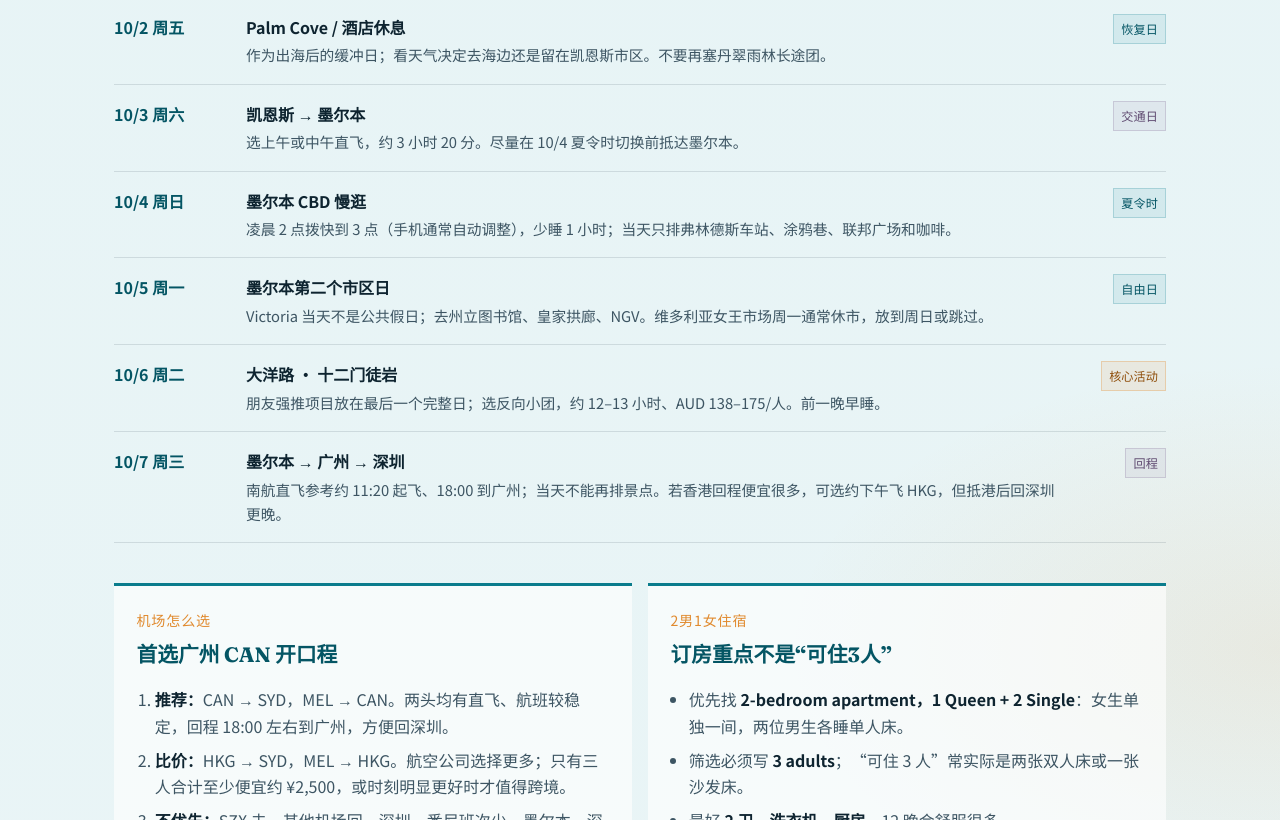
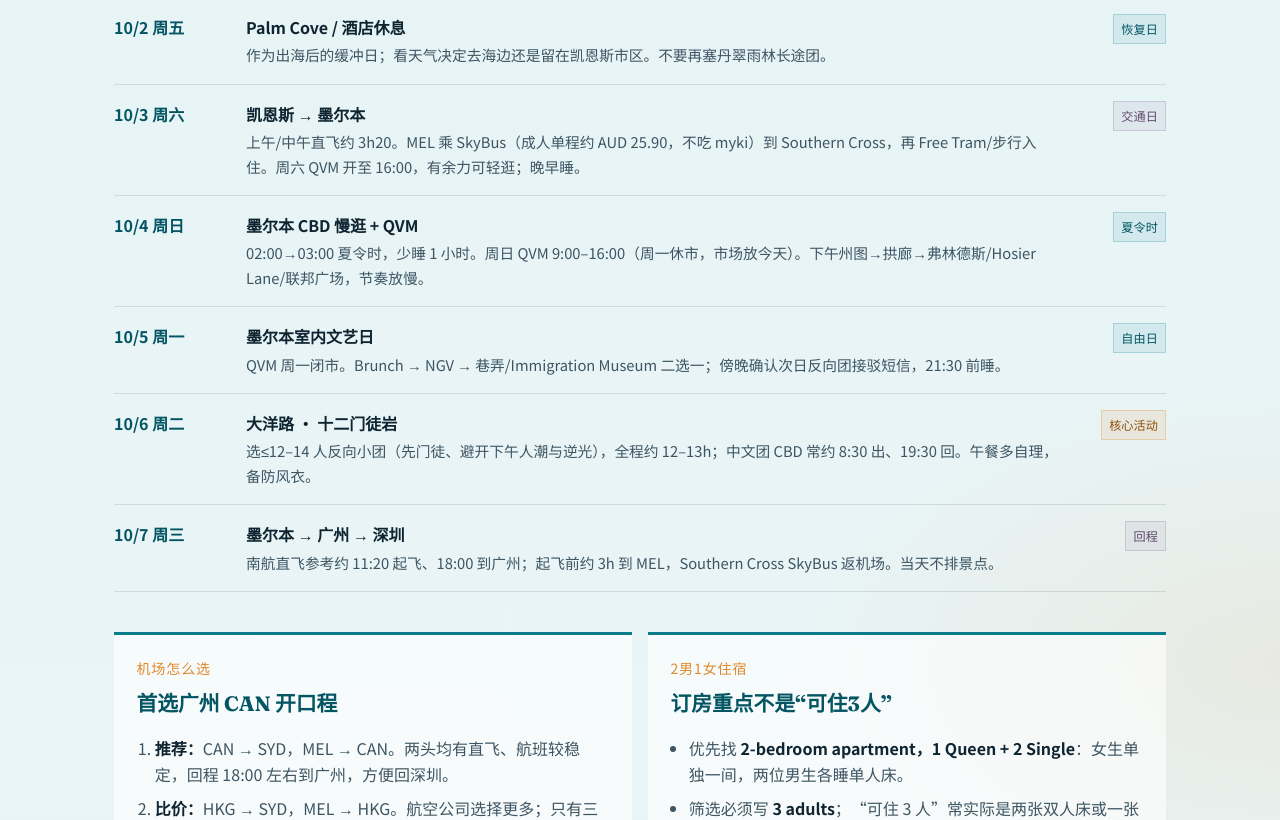
Before and after one commit to wangzizhuo812-dot/video-share, a plain HTML site: page australia-guide/index.html in a window 1280 px wide. Shown: the part 1980-2800 px from the top of the page. Drawn offline with Linux system fonts and the light colour scheme.

Commit message:
Add deep Cairns research for Sep 29–Oct 3 2026
Document Silverswift vs Reef Magic, Skyrail Stage 1 loop constraints,
Palm Cove transport, 2BR lodging, dining, hourly plans, risks and sources;
update guide copy to match official peak pricing and upgrade timetable.

Co-authored-by: wangzizhuo812-dot <wangzizhuo812-dot@users.noreply.github.com>

```diff
--- a/australia-guide/index.html
+++ b/australia-guide/index.html
@@ -14,6 +14,7 @@
     <a class="brand" href="#top">慢游澳洲</a>
     <nav>
       <a href="#your-plan">你的安排</a>
+      <a href="#transport">交通住宿</a>
       <a href="#focus">重点调研</a>
       <a href="#route">路线</a>
       <a href="#itinerary">日程</a>
@@ -105,27 +106,27 @@
         </article>
         <article class="date-row travel">
           <time datetime="2026-10-03">10/3 周六</time>
-          <div><strong>凯恩斯 → 墨尔本</strong><p>选上午或中午直飞，约 3 小时 20 分。尽量在 10/4 夏令时切换前抵达墨尔本。</p></div>
+          <div><strong>凯恩斯 → 墨尔本</strong><p>上午/中午直飞约 3h20。MEL 乘 SkyBus（成人单程约 AUD 25.90，不吃 myki）到 Southern Cross，再 Free Tram/步行入住。周六 QVM 开至 16:00，有余力可轻逛；晚早睡。</p></div>
           <span class="pace">交通日</span>
         </article>
         <article class="date-row easy">
           <time datetime="2026-10-04">10/4 周日</time>
-          <div><strong>墨尔本 CBD 慢逛</strong><p>凌晨 2 点拨快到 3 点（手机通常自动调整），少睡 1 小时；当天只排弗林德斯车站、涂鸦巷、联邦广场和咖啡。</p></div>
+          <div><strong>墨尔本 CBD 慢逛 + QVM</strong><p>02:00→03:00 夏令时，少睡 1 小时。周日 QVM 9:00–16:00（周一休市，市场放今天）。下午州图→拱廊→弗林德斯/Hosier Lane/联邦广场，节奏放慢。</p></div>
           <span class="pace">夏令时</span>
         </article>
         <article class="date-row">
           <time datetime="2026-10-05">10/5 周一</time>
-          <div><strong>墨尔本第二个市区日</strong><p>Victoria 当天不是公共假日；去州立图书馆、皇家拱廊、NGV。维多利亚女王市场周一通常休市，放到周日或跳过。</p></div>
+          <div><strong>墨尔本室内文艺日</strong><p>QVM 周一闭市。Brunch → NGV → 巷弄/Immigration Museum 二选一；傍晚确认次日反向团接驳短信，21:30 前睡。</p></div>
           <span class="pace">自由日</span>
         </article>
         <article class="date-row big">
           <time datetime="2026-10-06">10/6 周二</time>
-          <div><strong>大洋路 · 十二门徒岩</strong><p>朋友强推项目放在最后一个完整日；选反向小团，约 12–13 小时、AUD 138–175/人。前一晚早睡。</p></div>
+          <div><strong>大洋路 · 十二门徒岩</strong><p>选≤12–14 人反向小团（先门徒、避开下午人潮与逆光），全程约 12–13h；中文团 CBD 常约 8:30 出、19:30 回。午餐多自理，备防风衣。</p></div>
           <span class="pace">核心活动</span>
         </article>
         <article class="date-row travel">
           <time datetime="2026-10-07">10/7 周三</time>
-          <div><strong>墨尔本 → 广州 → 深圳</strong><p>南航直飞参考约 11:20 起飞、18:00 到广州；当天不能再排景点。若香港回程便宜很多，可选约下午飞 HKG，但抵港后回深圳更晚。</p></div>
+          <div><strong>墨尔本 → 广州 → 深圳</strong><p>南航直飞参考约 11:20 起飞、18:00 到广州；起飞前约 3h 到 MEL，Southern Cross SkyBus 返机场。当天不排景点。</p></div>
           <span class="pace">回程</span>
         </article>
       </div>
@@ -152,7 +153,7 @@
             <li>最好 <strong>2 卫、洗衣机、厨房</strong>，12 晚会舒服很多。</li>
             <li>找不到合适床型时，订 <strong>1 间单人房 + 1 间 Twin Room</strong>，不要默认三人挤标准双床房。</li>
           </ul>
-          <p class="card-note">住宿区域：悉尼 Town Hall / Wynyard；凯恩斯 Esplanade / Reef Fleet Terminal；墨尔本 CBD / Southern Cross。都以少换乘为优先。</p>
+          <p class="card-note">住宿区域：悉尼 Town Hall / Wynyard；凯恩斯 Esplanade / Reef Fleet Terminal；墨尔本 CBD / Southern Cross。墨尔本优先 2 卧可配 1 Queen/King + 2 Single（如 Aura on Flinders、Brady Flinders、Oaks on Market、Sebel Docklands）。</p>
         </article>
 
         <article class="planning-card reveal">
```
Also changed, not shown: 2 other files.
